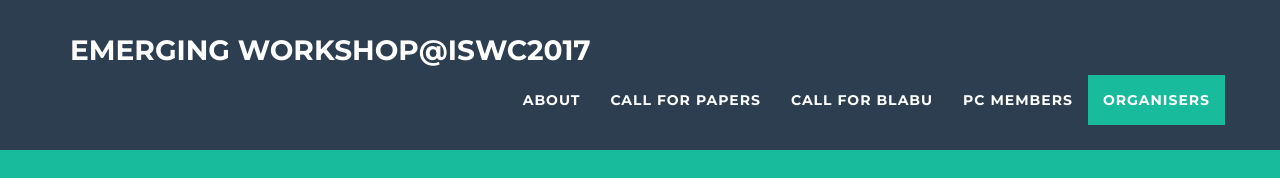
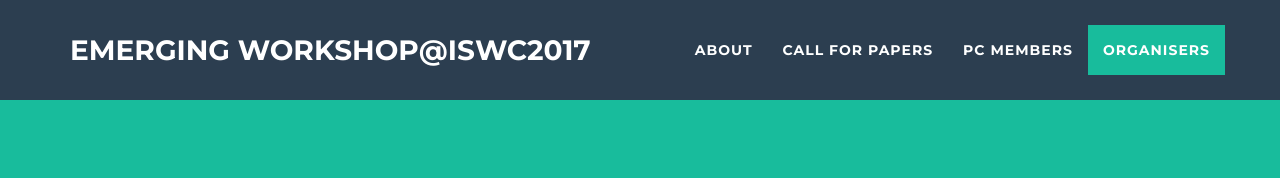
Before and after one commit to kmitd/kmitd.github.io, a website: page recoding-black-mirror/index.html in a window 1280 px wide. Shown: the top 178 px of the page. Drawn offline with nearby package versions, Linux system fonts and the light colour scheme.

Commit message:
Update index.html
I clieaned this page.

```diff
--- a/recoding-black-mirror/index.html
+++ b/recoding-black-mirror/index.html
@@ -62,11 +62,6 @@
                         <a href="#call">Call for Papers</a>
                     </li>
 
-
-
-                    <li class="page-scroll">
-                        <a href="#call">Call for BLABU</a>
-                    </li>
 
                     <li class="page-scroll">
                         <a href="#pcm">PC Members</a>
```
